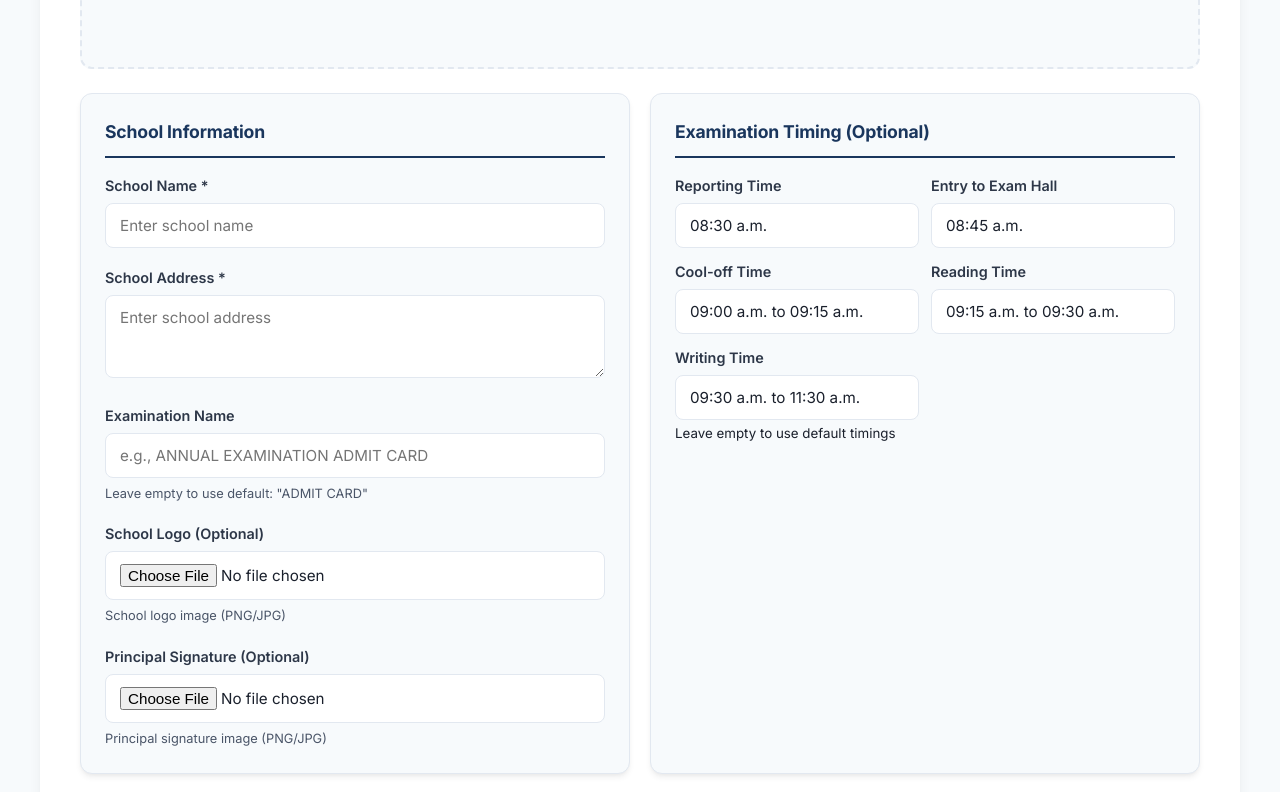
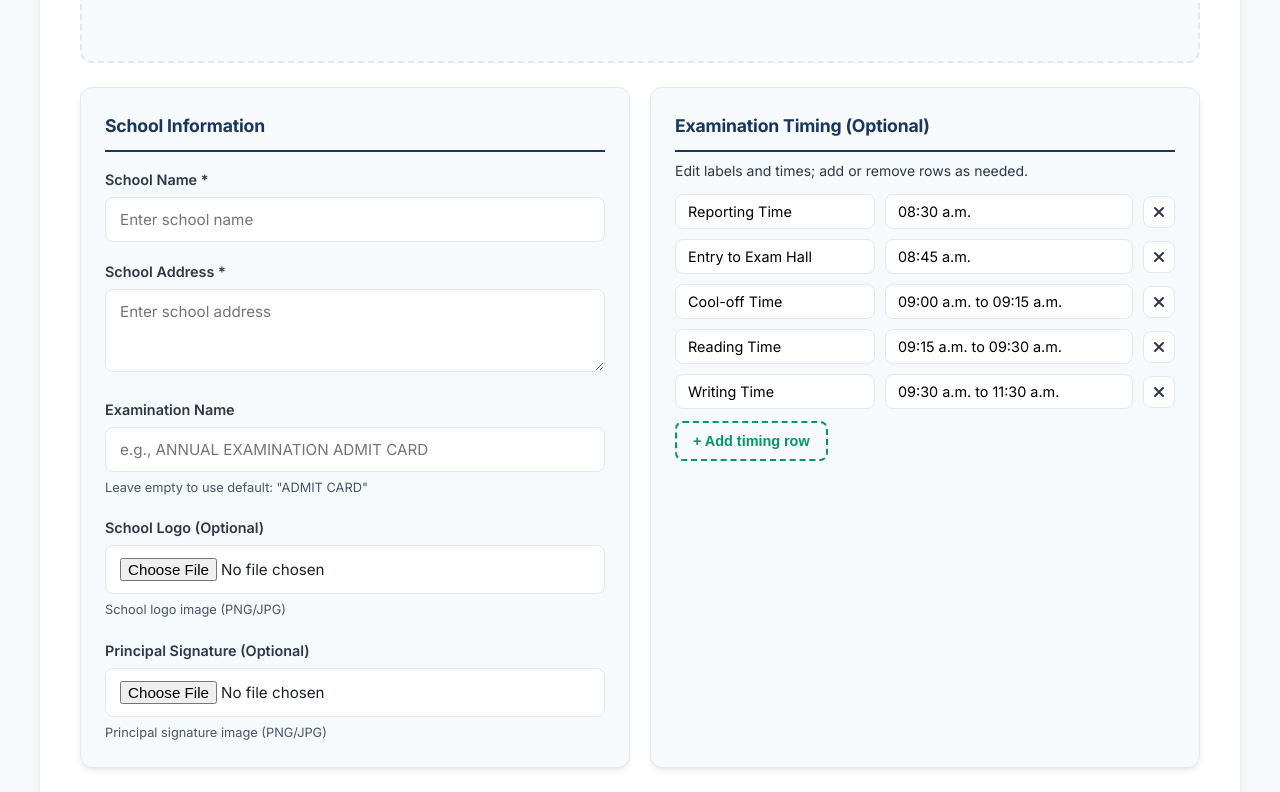
Before and after one commit to akhil-vs/Automated-Hallticket-Generator, a React (Vite) app in the folder webapp/frontend/: page / in a window 1280 px wide. Shown: the part 559-1351 px from the top of the page. Built offline with nearby package versions, Linux system fonts and the light colour scheme.

Commit message:
Exam timings section edits

```diff
--- a/webapp/frontend/src/App.css
+++ b/webapp/frontend/src/App.css
@@ -131,20 +131,28 @@ header p {
   background: var(--primary);
 }
 
-/* Instructions link */
+/* Header action buttons – same size */
+.instructions-link,
+.template-link {
+  display: inline-flex;
+  align-items: center;
+  justify-content: center;
+  min-height: 44px;
+  padding: 10px 18px;
+  border-radius: var(--radius-sm);
+  font-size: 0.9rem;
+  font-weight: 600;
+  font-family: var(--font);
+  transition: background 0.2s, color 0.2s, border-color 0.2s, transform 0.2s;
+  box-sizing: border-box;
+}
+
 .instructions-link {
-  display: inline-block;
-  margin-top: 12px;
-  padding: 10px 18px;
   background: transparent;
   color: var(--accent);
   border: 2px solid var(--accent);
-  border-radius: var(--radius-sm);
-  font-size: 0.9rem;
-  font-weight: 600;
   cursor: pointer;
-  transition: background 0.2s, color 0.2s, transform 0.2s;
-  font-family: var(--font);
+  text-decoration: none;
 }
 
 .instructions-link:hover {
@@ -153,21 +161,11 @@ header p {
   transform: translateY(-1px);
 }
 
-/* Template link */
 .template-link {
-  display: inline-flex;
-  align-items: center;
-  gap: 6px;
-  margin-left: 12px;
-  padding: 8px 14px;
   color: var(--primary);
-  font-size: 0.875rem;
-  font-weight: 500;
   text-decoration: none;
-  border-radius: var(--radius-sm);
-  border: 1px solid var(--border);
+  border: 2px solid var(--border);
   background: var(--surface);
-  transition: background 0.2s, border-color 0.2s;
 }
 
 .template-link:hover {
@@ -334,6 +332,84 @@ header p {
 
 .form-group:last-child {
   margin-bottom: 0;
+}
+
+.timing-hint {
+  color: var(--charcoal);
+  font-size: 0.875rem;
+  margin: -8px 0 12px 0;
+}
+
+.timing-rows {
+  display: flex;
+  flex-direction: column;
+  gap: 10px;
+  margin-bottom: 12px;
+}
+
+.timing-row {
+  display: flex;
+  flex-wrap: wrap;
+  align-items: center;
+  gap: 10px;
+}
+
+.timing-label-input,
+.timing-value-input {
+  flex: 1;
+  min-width: 120px;
+  padding: 8px 12px;
+  border: 1px solid var(--border);
+  border-radius: var(--radius-sm);
+  font-size: 0.9rem;
+  font-family: var(--font);
+}
+
+.timing-label-input {
+  max-width: 200px;
+}
+
+.timing-value-input {
+  max-width: 260px;
+}
+
+.timing-remove-btn {
+  display: inline-flex;
+  align-items: center;
+  justify-content: center;
+  width: 32px;
+  height: 32px;
+  padding: 0;
+  color: var(--charcoal);
+  background: var(--surface);
+  border: 1px solid var(--border);
+  border-radius: var(--radius-sm);
+  cursor: pointer;
+  transition: background 0.2s, border-color 0.2s, color 0.2s;
+  flex-shrink: 0;
+}
+
+.timing-remove-btn:hover {
+  background: #fef2f2;
+  border-color: #fecaca;
+  color: #b91c1c;
+}
+
+.timing-add-btn {
+  padding: 10px 16px;
+  font-size: 0.9rem;
+  font-weight: 600;
+  color: var(--accent);
+  background: transparent;
+  border: 2px dashed var(--accent);
+  border-radius: var(--radius-sm);
+  cursor: pointer;
+  transition: background 0.2s, color 0.2s;
+}
+
+.timing-add-btn:hover {
+  background: var(--accent);
+  color: white;
 }
 
 .timing-fields-grid {
--- a/webapp/frontend/src/App.jsx
+++ b/webapp/frontend/src/App.jsx
@@ -14,22 +14,25 @@ function App() {
   const [currentStep, setCurrentStep] = useState(1)
   const [previewData, setPreviewData] = useState(null)
   const [previewLoading, setPreviewLoading] = useState(false)
-  const [formData, setFormData] = useState({
+  const getDefaultTimingRows = () => [
+    { id: crypto.randomUUID(), label: 'Reporting Time', value: '08:30 a.m.' },
+    { id: crypto.randomUUID(), label: 'Entry to Exam Hall', value: '08:45 a.m.' },
+    { id: crypto.randomUUID(), label: 'Cool-off Time', value: '09:00 a.m. to 09:15 a.m.' },
+    { id: crypto.randomUUID(), label: 'Reading Time', value: '09:15 a.m. to 09:30 a.m.' },
+    { id: crypto.randomUUID(), label: 'Writing Time', value: '09:30 a.m. to 11:30 a.m.' }
+  ]
+  const [formData, setFormData] = useState(() => ({
     school_name: '',
     school_address: '',
     examination_name: '',
-    reporting_time: '08:30 a.m.',
-    entry_time: '08:45 a.m.',
-    cooloff_time: '09:00 a.m. to 09:15 a.m.',
-    reading_time: '09:15 a.m. to 09:30 a.m.',
-    writing_time: '09:30 a.m. to 11:30 a.m.',
+    timing_rows: getDefaultTimingRows(),
     show_photo_box: true,
     students_file: null,
     timetable_file: null,
     photos_file: null,
     logo_file: null,
     signature_file: null
-  })
+  }))
   const [loading, setLoading] = useState(false)
   const [error, setError] = useState(null)
   const [success, setSuccess] = useState(false)
@@ -351,11 +354,10 @@ function App() {
       formDataToSend.append('school_name', formData.school_name)
       formDataToSend.append('school_address', formData.school_address)
       formDataToSend.append('examination_name', formData.examination_name)
-      formDataToSend.append('reporting_time', formData.reporting_time)
-      formDataToSend.append('entry_time', formData.entry_time)
-      formDataToSend.append('cooloff_time', formData.cooloff_time)
-      formDataToSend.append('reading_time', formData.reading_time)
-      formDataToSend.append('writing_time', formData.writing_time)
+      const timingPayload = formData.timing_rows
+        .filter(row => (row.label?.trim() || row.value?.trim()))
+        .map(({ label, value }) => ({ label: (label || '').trim(), value: (value || '').trim() }))
+      formDataToSend.append('timing_rows', JSON.stringify(timingPayload))
       formDataToSend.append('show_photo_box', formData.show_photo_box ? 'true' : 'false')
       formDataToSend.append('request_id', `req_${Date.now()}`)
 
@@ -764,64 +766,71 @@ function App() {
 
             <div className="form-section">
               <h2>Examination Timing (Optional)</h2>
-              <div className="timing-fields-grid">
-                <div className="form-group">
-                  <label htmlFor="reporting_time">Reporting Time</label>
+              <p className="timing-hint">Edit labels and times; add or remove rows as needed.</p>
+              <div className="timing-rows">
+                {formData.timing_rows.map((row, index) => (
+                  <div key={row.id} className="timing-row">
                     <input
                       type="text"
-                    id="reporting_time"
-                    name="reporting_time"
-                    value={formData.reporting_time}
-                    onChange={handleInputChange}
-                    placeholder="e.g., 08:30 a.m."
+                      aria-label={`Timing ${index + 1} label`}
+                      value={row.label}
+                      onChange={(e) => {
+                        setFormData(prev => ({
+                          ...prev,
+                          timing_rows: prev.timing_rows.map((r, i) =>
+                            i === index ? { ...r, label: e.target.value } : r
+                          )
+                        }))
+                      }}
+                      placeholder="e.g., Reporting Time"
+                      className="timing-label-input"
                     />
-                </div>
-                <div className="form-group">
-                  <label htmlFor="entry_time">Entry to Exam Hall</label>
                     <input
                       type="text"
-                    id="entry_time"
-                    name="entry_time"
-                    value={formData.entry_time}
-                    onChange={handleInputChange}
-                    placeholder="e.g., 08:45 a.m."
+                      aria-label={`Timing ${index + 1} value`}
+                      value={row.value}
+                      onChange={(e) => {
+                        setFormData(prev => ({
+                          ...prev,
+                          timing_rows: prev.timing_rows.map((r, i) =>
+                            i === index ? { ...r, value: e.target.value } : r
+                          )
+                        }))
+                      }}
+                      placeholder="e.g., 08:30 a.m."
+                      className="timing-value-input"
                     />
+                    <button
+                      type="button"
+                      className="timing-remove-btn"
+                      onClick={() => {
+                        setFormData(prev => ({
+                          ...prev,
+                          timing_rows: prev.timing_rows.filter((_, i) => i !== index)
+                        }))
+                      }}
+                      aria-label={`Remove timing row ${index + 1}`}
+                      title="Remove row"
+                    >
+                      <svg width="16" height="16" viewBox="0 0 16 16" fill="none" stroke="currentColor" strokeWidth="2" strokeLinecap="round" aria-hidden="true">
+                        <path d="M4 4l8 8M12 4l-8 8" />
+                      </svg>
+                    </button>
                   </div>
-                <div className="form-group">
-                  <label htmlFor="cooloff_time">Cool-off Time</label>
-                  <input
-                    type="text"
-                    id="cooloff_time"
-                    name="cooloff_time"
-                    value={formData.cooloff_time}
-                    onChange={handleInputChange}
-                    placeholder="e.g., 09:00 a.m. to 09:15 a.m."
-                  />
+                ))}
               </div>
-                <div className="form-group">
-                  <label htmlFor="reading_time">Reading Time</label>
-                  <input
-                    type="text"
-                    id="reading_time"
-                    name="reading_time"
-                    value={formData.reading_time}
-                    onChange={handleInputChange}
-                    placeholder="e.g., 09:15 a.m. to 09:30 a.m."
-                  />
-                </div>
-                <div className="form-group">
-                  <label htmlFor="writing_time">Writing Time</label>
-                  <input
-                    type="text"
-                    id="writing_time"
-                    name="writing_time"
-                    value={formData.writing_time}
-                    onChange={handleInputChange}
-                    placeholder="e.g., 09:30 a.m. to 11:30 a.m."
-                  />
-                </div>
-              </div>
-              <small>Leave empty to use default timings</small>
+              <button
+                type="button"
+                className="timing-add-btn"
+                onClick={() => {
+                  setFormData(prev => ({
+                    ...prev,
+                    timing_rows: [...prev.timing_rows, { id: crypto.randomUUID(), label: '', value: '' }]
+                  }))
+                }}
+              >
+                + Add timing row
+              </button>
             </div>
           </div>
 
```
Also changed, not shown: 2 other files (tests, documents, lock files or other folders). Lines whose indentation alone changed are shown as unchanged.
